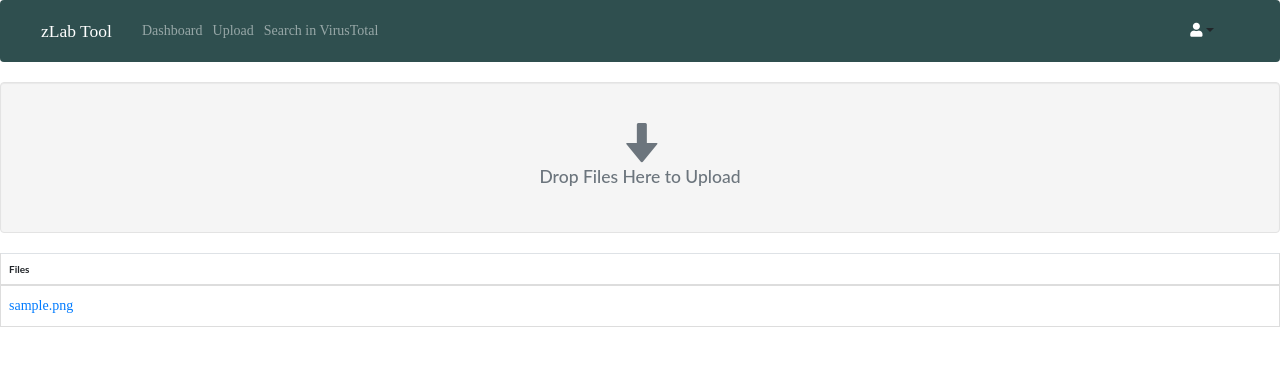
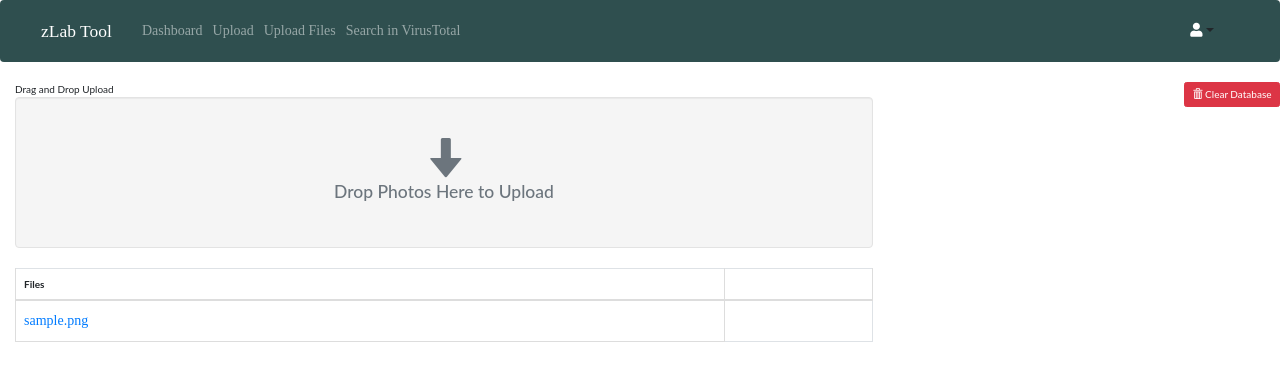
Before and after one commit to hazalmaslan/django-webapp, a Django app: page /upload_files/ in a window 1280 px wide. Shown: the top 381 px of the page. Run offline with Django 3.2, Linux system fonts and the light colour scheme; tables that the repository leaves empty hold one stand-in row (values such as "Sample post"); some libraries are stand-ins or nearby versions.

Commit message:
added drag and drop file upload correct way

```diff
--- a/Z_Lab_Tool/urls.py
+++ b/Z_Lab_Tool/urls.py
@@ -13,6 +13,8 @@ Including another URLconf
     1. Import the include() function: from django.urls import include, path
     2. Add a URL to urlpatterns:  path('blog/', include('blog.urls'))
 """
+from django.conf import settings
+from django.conf.urls.static import static
 from django.contrib import admin
 from django.urls import path, include
 
@@ -21,3 +23,5 @@ urlpatterns = [
     path('', include('z_lab_engine.urls')),
 
 ]
+if settings.DEBUG:
+    urlpatterns += static(settings.MEDIA_URL, document_root=settings.MEDIA_ROOT)
--- a/z_lab_engine/models.py
+++ b/z_lab_engine/models.py
@@ -53,6 +53,5 @@ class SearchTag(models.Model):
 
 class File(models.Model):
     file = models.FileField(upload_to="files/")
-    hashes = models.ForeignKey(Hash, on_delete=models.CASCADE)
     title = models.CharField(max_length=255, blank=True)
     uploaded_at = models.DateTimeField(auto_now_add=True)
--- a/z_lab_engine/templates/z_lab_engine/base.html
+++ b/z_lab_engine/templates/z_lab_engine/base.html
@@ -61,6 +61,9 @@
                     <a class="nav-link" href="{% url 'upload' %}">Upload</a>
                 </li>
                 <li class="nav-item">
+                    <a class="nav-link" href="{% url 'upload_files' %}">Upload Files</a>
+                </li>
+                <li class="nav-item">
                     <a class="nav-link" href="{% url 'virus_total_search' %}">Search in VirusTotal</a>
                 </li>
 
--- a/z_lab_engine/templates/z_lab_engine/upload_file.html
+++ b/z_lab_engine/templates/z_lab_engine/upload_file.html
@@ -1,31 +1,45 @@
-{% include 'z_lab_engine/base.html' %}
+{% extends 'z_lab_engine/base.html' %}
+
+{% block body %}
+  <form method="post" action="{% url 'clear_database' %}">
+    {% csrf_token %}
+    <input type="hidden" name="next" value="{{ request.path }}">
+    <button type="submit" class="btn btn-danger pull-right">
+      <span class="glyphicon glyphicon-trash"></span> Clear Database
+    </button>
+  </form>
+  <div class="row">
+    <div class="col-md-9">
+
+            {% load static %}
+
+            {% block title %}Drag and Drop Upload{% endblock %}
 
             {% block javascript %}
-    {% load staticfiles %}
               {# JQUERY FILE UPLOAD SCRIPTS #}
+              <script src="{% static 'z_lab_engine/vendor/jquery-file-upload/vendor/jquery.ui.widget.js' %}"></script>
+              <script src="{% static 'z_lab_engine/vendor/jquery-file-upload/jquery.iframe-transport.js' %}"></script>
               <script src="{% static 'z_lab_engine/vendor/jquery-file-upload/jquery.fileupload.js' %}"></script>
-  <script src="{% static 'z_lab_engine/vendor/jquery-file-upload/jquery.iframe-transport.js' %}"></script>
-  <script src="{% static 'z_lab_engine/vendor/jquery-file-upload/vendor/jquery.ui.widget.js' %}"></script>
 
-  {# FILES PAGE SCRIPTS #}
+              {# PHOTOS PAGE SCRIPTS #}
               <script src="{% static 'z_lab_engine/js/drag-and-drop-upload.js' %}"></script>
             {% endblock %}
 
 
-{% block body %}
               <div class="well text-muted text-center" style="padding-top: 4rem; padding-bottom: 4rem;">
                 <span class="glyphicon glyphicon-arrow-down" style="font-size: 4rem;"></span>
-        <h3>Drop Files Here to Upload</h3>
+                <h3>Drop Photos Here to Upload</h3>
               </div>
 
               <input id="fileupload" type="file" name="file" multiple
                      style="display: none;"
                      data-url="{% url 'upload_files' %}"
                      data-form-data='{"csrfmiddlewaretoken": "{{ csrf_token }}"}'>
+
               <table id="gallery" class="table table-bordered">
                 <thead>
                   <tr>
-        <th>Files</th>
+                    <th>Files<th>
                   </tr>
                 </thead>
                 <tbody>
@@ -36,4 +50,7 @@
                   {% endfor %}
                 </tbody>
               </table>
+
+    </div>
+  </div>
 {% endblock %}
--- a/z_lab_engine/urls.py
+++ b/z_lab_engine/urls.py
@@ -27,4 +27,6 @@ urlpatterns = [
     # /upload_files/
     path('upload_files/', views.BasicUploadView.as_view(), name='upload_files'),
 
+    # /clear/
+    path('clear/', views.clear_database, name='clear_database'),
 ]
--- a/z_lab_engine/views.py
+++ b/z_lab_engine/views.py
@@ -16,7 +16,7 @@ class BasicUploadView(View):
         return render(self.request, 'z_lab_engine/upload_file.html', {'files': file_list})
 
     def post(self, request):
-        form = FileForm(self.request.POST, self.request.FILES)
+        form = FileForm(self.request.POST or None, self.request.FILES or None)
         if form.is_valid():
             file = form.save()
             data = {'is_valid': True, 'name': file.file.name, 'url': file.file.url}
@@ -204,3 +204,10 @@ def virus_search(request):
         "sorted": li2,
     }
     return render(request, 'z_lab_engine/search_in_virustotal.html', context)
+
+
+def clear_database(request):
+    for file in File.objects.all():
+        file.file.delete()
+        file.delete()
+    return redirect(request.POST.get('next'))
```
Also changed, not shown: z_lab_engine/migrations/0011_remove_file_hashes.py (added). Lines whose indentation alone changed are shown as unchanged.
